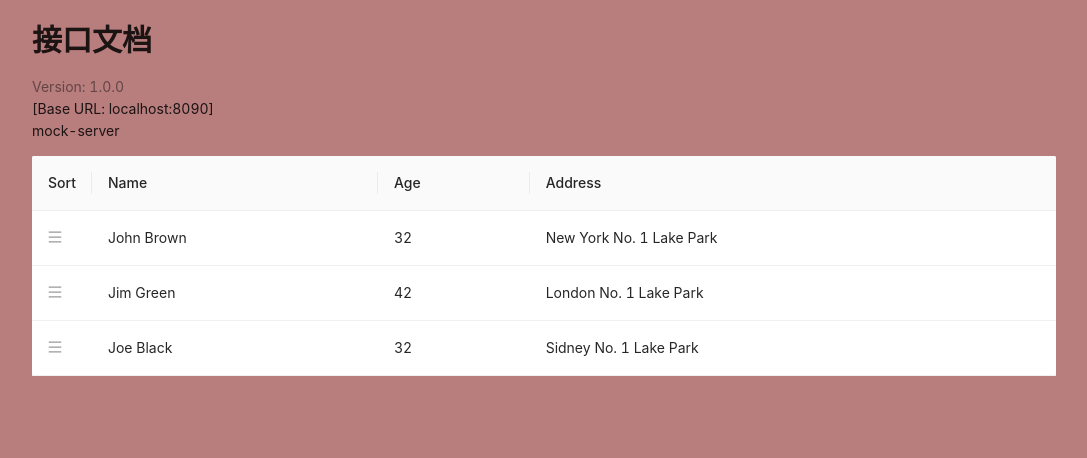
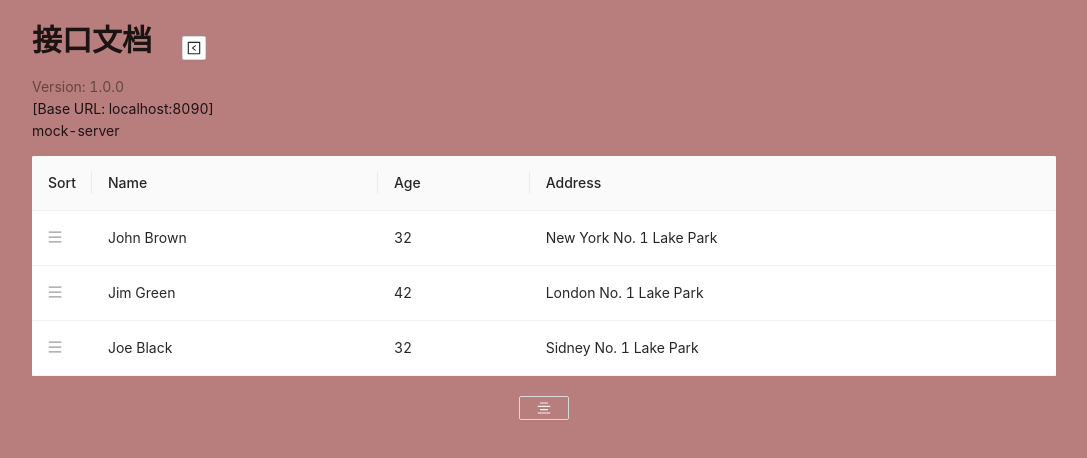
Before and after one commit to g0ngjie/alrale-mock-server, a React app in the folder views/: page / in a window 1280 px wide. Shown: the top 458 px of the page, without its empty margins (96-1183 px from the left). Built offline with nearby package versions, Linux system fonts and the light colour scheme.

Commit message:
fix: modify views

```diff
--- a/views/public/index.html
+++ b/views/public/index.html
@@ -9,7 +9,7 @@
       name="description"
       content="Web site created using create-react-app"
     />
-    <title>mock design</title>
+    <title>Mock Design</title>
   </head>
   <body>
     <noscript>You need to enable JavaScript to run this app.</noscript>
--- a/views/src/App.jsx
+++ b/views/src/App.jsx
@@ -2,14 +2,24 @@ import "./App.scss";
 import React from "react";
 import SortableTable from "./components/Table/index";
 import HeadInfo from "./components/HeadInfo/index";
+import RouterForm from "./components/Router/index";
 import { headerInfos } from "./utils/data";
+import { Button } from "antd";
+import { AlignCenterOutlined } from "@ant-design/icons";
 
 export default class App extends React.Component {
   state = {}
 
   constructor() {
     super()
-    this.state = { infos: { info: {} } }
+    this.state = {
+      infos: { info: {} },
+      isShow: false
+    }
+  }
+
+  setModalShow(bool) {
+    this.setState({ isShow: bool })
   }
 
   componentDidMount() {
@@ -23,8 +33,18 @@ export default class App extends React.Component {
   render() {
     return (<div className="container">
       <div className="columns">
-        <HeadInfo infos={this.state.infos}></HeadInfo>
-        <SortableTable></SortableTable>
+        <HeadInfo infos={this.state.infos} />
+        <SortableTable />
+        <Button
+          size="small"
+          type="ghost"
+          icon={
+            <AlignCenterOutlined style={{ color: 'rgba(255,255,255,0.9)' }} />
+          }
+          onClick={() => this.setModalShow(true)}
+          style={{ marginTop: '20px', width: '50px' }}
+        />
+        <RouterForm setModalShow={(bool) => this.setModalShow(bool)} isShow={this.state.isShow} />
       </div>
     </div>);
   }
--- a/views/src/App.scss
+++ b/views/src/App.scss
@@ -2,11 +2,13 @@
     width: 100%;
     height: 100%;
     display: flex;
-    flex-direction: column;
-    align-items: center;
+    justify-content: center;
     padding: 20px 0;
 
     .columns {
         width: 80%;
+        display: flex;
+        flex-direction: column;
+        align-items: center;
     }
 }
--- /dev/null
+++ b/views/src/components/HeadInfo/Form.jsx
@@ -0,0 +1,56 @@
+import React from 'react';
+import {
+    Form,
+    Input,
+    Modal
+} from 'antd';
+
+export default class InfoForm extends React.Component {
+
+    setIsModalVisible(val) {
+        this.props.setModalShow(val)
+    }
+
+    handleOk = () => {
+        this.setIsModalVisible(false);
+    };
+
+    handleCancel = () => {
+        this.setIsModalVisible(false);
+    };
+
+    render() {
+        return (
+            <>
+                <Modal title="基础信息" style={{ top: 20 }} visible={this.props.isShow} onOk={this.handleOk} onCancel={this.handleCancel}>
+                    <Form
+                        labelCol={{
+                            span: 4,
+                        }}
+                        wrapperCol={{
+                            span: 17,
+                        }}
+                        layout="horizontal"
+                    // initialValues={{
+                    //     size: 'small',
+                    // }}
+                    // size='small'
+                    >
+                        <Form.Item label="标题">
+                            <Input placeholder="接口文档" />
+                        </Form.Item>
+                        <Form.Item label="版本">
+                            <Input defaultValue='1.0.0' placeholder="版本" />
+                        </Form.Item>
+                        <Form.Item label="Prefix">
+                            <Input placeholder="路径请求前缀" />
+                        </Form.Item>
+                        <Form.Item label="描述">
+                            <Input.TextArea placeholder="描述信息" />
+                        </Form.Item>
+                    </Form>
+                </Modal>
+            </>
+        );
+    }
+}
--- a/views/src/components/HeadInfo/index.jsx
+++ b/views/src/components/HeadInfo/index.jsx
@@ -1,20 +1,31 @@
-import { Typography } from 'antd';
+import { Typography, Button } from 'antd';
+import { LeftSquareOutlined } from '@ant-design/icons';
 import React from 'react'
 import './index.scss'
 const { Title, Paragraph, Text } = Typography
+import InfoForm from "./Form";
+export default class HeadInfo extends React.Component {
 
-export default class HeadInfo extends React.Component {
+    state = { isShow: false }
+
+    setModalShow(bool) {
+        this.setState({ isShow: bool })
+    }
 
     render() {
         const { infos } = this.props
         const { info, host: baseUrl } = infos
         return (
             <div className="header-info-container">
-                <Title level={2}>{info.title}</Title>
+                <div className="header-title-container">
+                    <Title level={2}>{info.title}</Title>
+                    <Button size="small" className="btn" onClick={() => this.setState({ isShow: true })} icon={<LeftSquareOutlined />} />
+                </div>
                 <Text type="secondary">Version: {info.version}</Text>
                 <br />
                 <Text>[Base URL: {baseUrl}]</Text>
                 <Paragraph>{info.description}</Paragraph>
+                <InfoForm setModalShow={(bool) => this.setModalShow(bool)} isShow={this.state.isShow} />
             </div>
         )
     }
--- a/views/src/components/HeadInfo/index.scss
+++ b/views/src/components/HeadInfo/index.scss
@@ -1,4 +1,10 @@
 .header-info-container {
     width: 100%;
-    // display: flex;
+    .header-title-container {
+        display: flex;
+        align-items: center;
+        .btn {
+            margin-left: 30px;
+        }
+    }
 }
--- /dev/null
+++ b/views/src/components/Router/index.jsx
@@ -0,0 +1,56 @@
+import React from 'react';
+import {
+    Form,
+    Input,
+    Modal,
+    Radio
+} from 'antd';
+
+export default class RouterForm extends React.Component {
+
+    setIsModalVisible(val) {
+        this.props.setModalShow(val)
+    }
+
+    handleOk = () => {
+        this.setIsModalVisible(false);
+    };
+
+    handleCancel = () => {
+        this.setIsModalVisible(false);
+    };
+
+    render() {
+        return (
+            <>
+                <Modal title="接口文件" style={{ top: 20 }} visible={this.props.isShow} onOk={this.handleOk} onCancel={this.handleCancel}>
+                    <Form
+                        labelCol={{
+                            span: 4,
+                        }}
+                        wrapperCol={{
+                            span: 17,
+                        }}
+                        layout="horizontal"
+                    // initialValues={{
+                    //     size: 'small',
+                    // }}
+                    // size='small'
+                    >
+                        <Form.Item label="Path">
+                            <Input placeholder="路由地址" />
+                        </Form.Item>
+                        <Form.Item label="协议">
+                            <Radio.Group defaultValue="get">
+                                <Radio.Button value="get">GET</Radio.Button>
+                                <Radio.Button value="post">POST</Radio.Button>
+                                <Radio.Button value="put">PUT</Radio.Button>
+                                <Radio.Button value="delete">DELETE</Radio.Button>
+                            </Radio.Group>
+                        </Form.Item>
+                    </Form>
+                </Modal>
+            </>
+        );
+    }
+}
```
